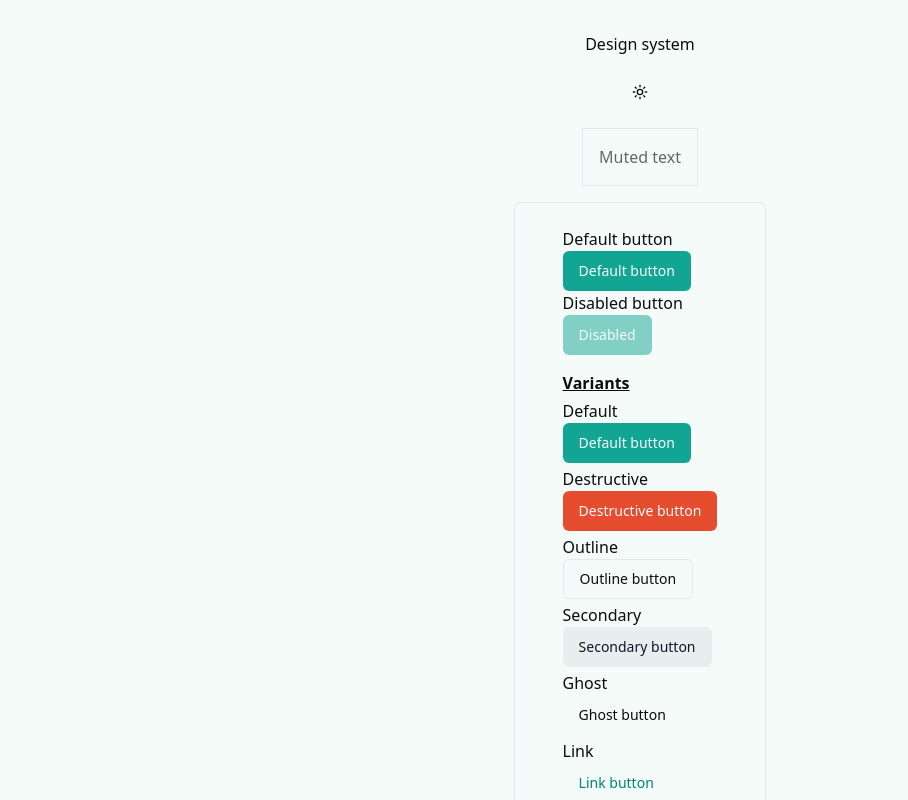
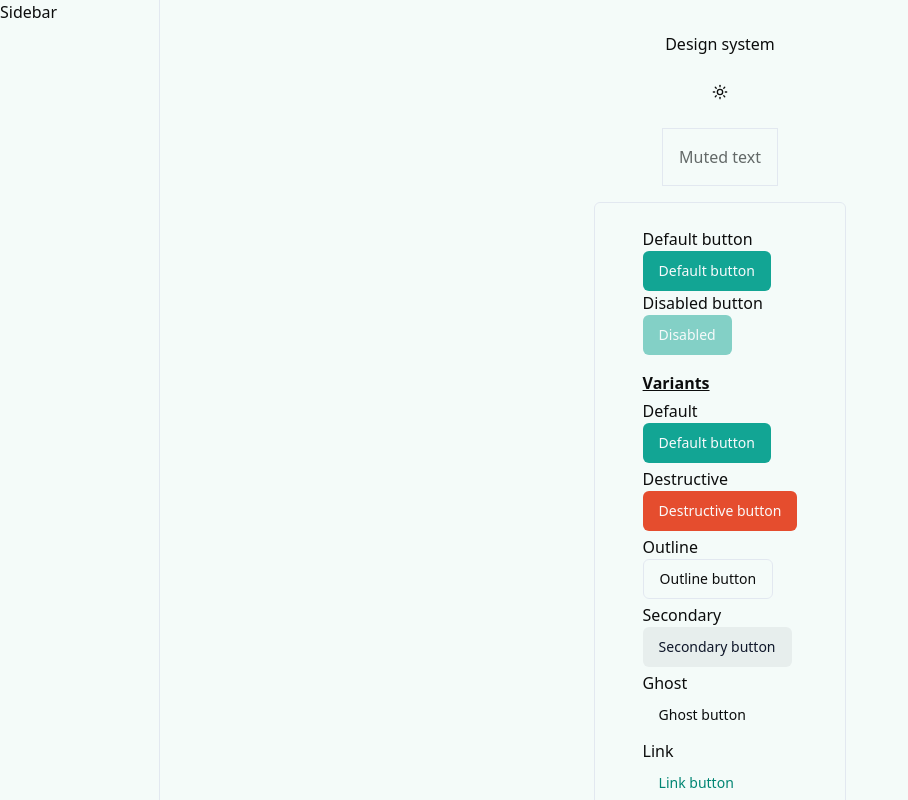
Before and after one commit to mathewbushuru/design-system, a React (Vite) app: page / in a window 1280 px wide. Shown: the top 800 px of the page, without its empty margins (0-908 px from the left). Built offline with nearby package versions, Linux system fonts and the light colour scheme.

Commit message:
layout structure

```diff
--- a/src/pages/home-page.tsx
+++ b/src/pages/home-page.tsx
@@ -4,7 +4,14 @@ import ButtonShowcase from "@/showcase/components/button-showcase";
 
 const HomePage = () => {
   return (
-    <div className="flex min-h-screen flex-col items-center gap-4 bg-background p-8 text-foreground">
+    <div className="flex max-h-screen overflow-hidden bg-background text-foreground">
+      {/* Sidebar  */}
+      <div className="hidden min-w-40 border-r border-border lg:block">
+        Sidebar
+      </div>
+
+      {/* Page content  */}
+      <div className="flex flex-1 flex-col items-center gap-4 overflow-y-scroll py-8">
         Design system
         <div className="">
           <ThemeToggle />
@@ -14,6 +21,7 @@ const HomePage = () => {
         </p>
         <ButtonShowcase />
       </div>
+    </div>
   );
 };
 
```
Lines whose indentation alone changed are shown as unchanged.
